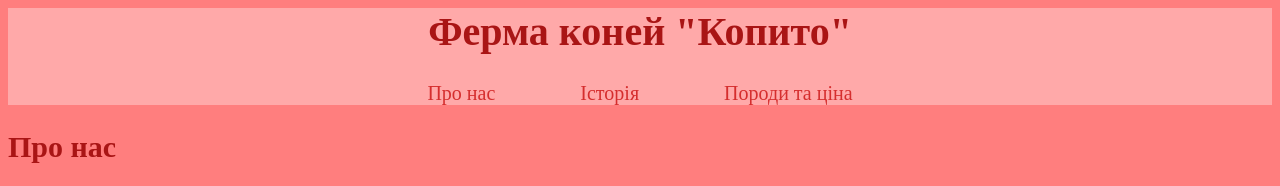
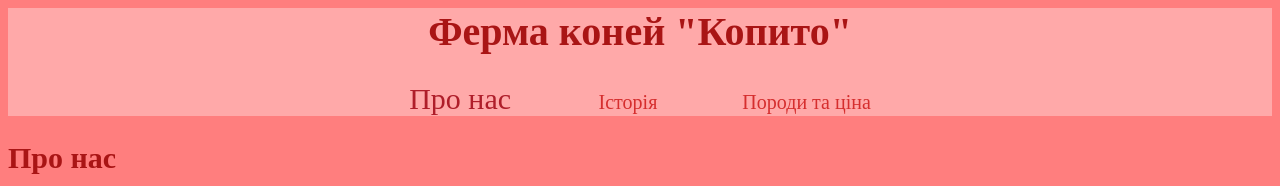
Before and after one commit to Sofia03049999000/swan, a plain HTML site: page index.html in a window 1280 px wide. In both pictures the pointer is over the link "Про нас". Shown: the top 186 px of the page. Drawn offline with Linux system fonts and the light colour scheme.

Commit message:
Update style.css

```diff
--- a/style.css
+++ b/style.css
@@ -60,3 +60,8 @@ main img:hover{
 width: 690px;
 height: 500px;
 }
+
+.green:hover{
+    color: #af1e2a ;
+    font-size: 30px;
+}
```
